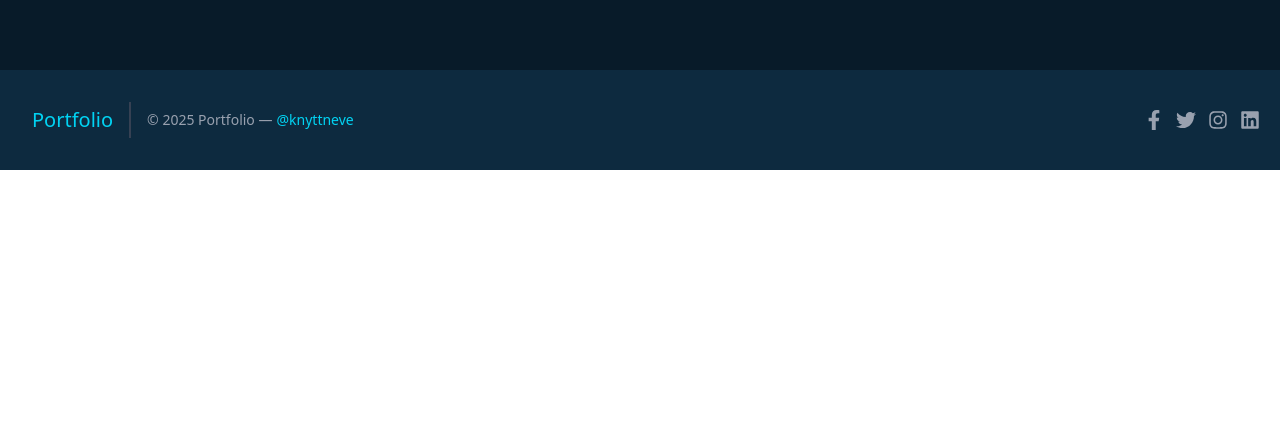
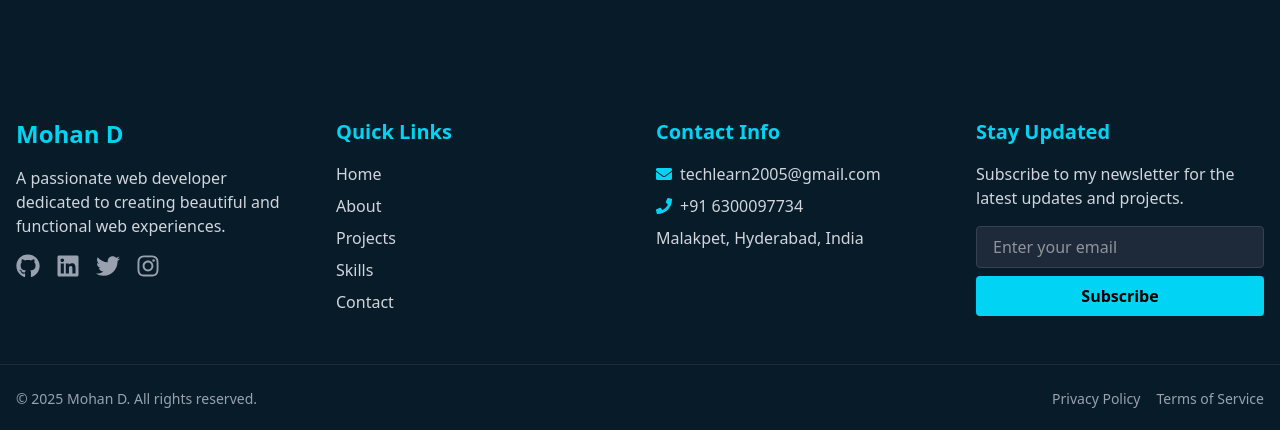
Before and after one commit to mohan141729/myportfolio, a React (Vite) app in the folder my-app/: page /#/ in a window 1280 px wide. Shown: the part 4680-5110 px from the top of the page. Before the commit the page ends 4850 px from the top, so only its background shows below. Built offline with nearby package versions, Linux system fonts and the light colour scheme; no server answers.

Commit message:
update frontend

```diff
--- a/my-app/src/components/SkillsSection.jsx
+++ b/my-app/src/components/SkillsSection.jsx
@@ -23,7 +23,7 @@ const SkillsSection = () => {
   useEffect(() => {
     const fetchSkills = async () => {
       try {
-        const response = await axios.get('http://localhost:5000/projects');
+        const response = await axios.get(`${API_URL}/projects`);
         const projects = response.data;
 
         // Extract unique skills from all projects
--- a/my-app/src/components/footerSection.jsx
+++ b/my-app/src/components/footerSection.jsx
@@ -1,42 +1,155 @@
 import React from "react";
+import { FaGithub, FaLinkedin, FaTwitter, FaInstagram, FaEnvelope, FaPhone } from "react-icons/fa";
 
-const FooterSection = ({ brandName = "Portfolio", socialLinks = [] }) => {
+const FooterSection = () => {
+  const currentYear = new Date().getFullYear();
+
   return (
-    <footer className="bg-[#0d2a3f] text-gray-300 body-font">
-      <div className="container px-5 py-8 mx-auto flex items-center sm:flex-row flex-col">
-        <span className="ml-3 text-xl text-cyan-400">{brandName}</span>
-        <p className="text-sm text-gray-400 sm:ml-4 sm:pl-4 sm:border-l-2 sm:border-gray-700 sm:py-2 sm:mt-0 mt-4">
-          © {new Date().getFullYear()} {brandName} —
+    <footer className="bg-[#081b29] text-white">
+      {/* Main Footer Content */}
+      <div className="container mx-auto px-4 py-12">
+        <div className="grid grid-cols-1 md:grid-cols-2 lg:grid-cols-4 gap-8">
+          {/* About Section */}
+          <div className="space-y-4">
+            <h3 className="text-2xl font-bold text-cyan-400">Mohan D</h3>
+            <p className="text-gray-300">
+              A passionate web developer dedicated to creating beautiful and functional web experiences.
+            </p>
+            <div className="flex space-x-4">
               <a
-            href="https://twitter.com/knyttneve"
-            className="text-cyan-400 ml-1 hover:text-indigo-300"
+                href="https://github.com/mohan141729"
+                target="_blank"
                 rel="noopener noreferrer"
+                className="text-gray-400 hover:text-cyan-400 transition-colors"
+                aria-label="GitHub"
+              >
+                <FaGithub className="w-6 h-6" />
+              </a>
+              <a
+                href="https://linkedin.com/in/your-profile"
                 target="_blank"
+                rel="noopener noreferrer"
+                className="text-gray-400 hover:text-cyan-400 transition-colors"
+                aria-label="LinkedIn"
               >
-            @knyttneve
+                <FaLinkedin className="w-6 h-6" />
               </a>
+              <a
+                href="https://twitter.com/your-handle"
+                target="_blank"
+                rel="noopener noreferrer"
+                className="text-gray-400 hover:text-cyan-400 transition-colors"
+                aria-label="Twitter"
+              >
+                <FaTwitter className="w-6 h-6" />
+              </a>
+              <a
+                href="https://instagram.com/your-handle"
+                target="_blank"
+                rel="noopener noreferrer"
+                className="text-gray-400 hover:text-cyan-400 transition-colors"
+                aria-label="Instagram"
+              >
+                <FaInstagram className="w-6 h-6" />
+              </a>
+            </div>
+          </div>
+
+          {/* Quick Links */}
+          <div className="space-y-4">
+            <h3 className="text-xl font-semibold text-cyan-400">Quick Links</h3>
+            <ul className="space-y-2">
+              <li>
+                <a href="#home" className="text-gray-300 hover:text-cyan-400 transition-colors">
+                  Home
+                </a>
+              </li>
+              <li>
+                <a href="#about" className="text-gray-300 hover:text-cyan-400 transition-colors">
+                  About
+                </a>
+              </li>
+              <li>
+                <a href="#projects" className="text-gray-300 hover:text-cyan-400 transition-colors">
+                  Projects
+                </a>
+              </li>
+              <li>
+                <a href="#skills" className="text-gray-300 hover:text-cyan-400 transition-colors">
+                  Skills
+                </a>
+              </li>
+              <li>
+                <a href="#contact" className="text-gray-300 hover:text-cyan-400 transition-colors">
+                  Contact
+                </a>
+              </li>
+            </ul>
+          </div>
+
+          {/* Contact Info */}
+          <div className="space-y-4">
+            <h3 className="text-xl font-semibold text-cyan-400">Contact Info</h3>
+            <ul className="space-y-2">
+              <li className="flex items-center space-x-2 text-gray-300">
+                <FaEnvelope className="text-cyan-400" />
+                <a href="mailto:techlearn2005@gmail.com" className="hover:text-cyan-400 transition-colors">
+                  techlearn2005@gmail.com
+                </a>
+              </li>
+              <li className="flex items-center space-x-2 text-gray-300">
+                <FaPhone className="text-cyan-400" />
+                <span>+91 6300097734</span>
+              </li>
+              <li className="text-gray-300">
+                Malakpet, Hyderabad, India
+              </li>
+            </ul>
+          </div>
+
+          {/* Newsletter */}
+          <div className="space-y-4">
+            <h3 className="text-xl font-semibold text-cyan-400">Stay Updated</h3>
+            <p className="text-gray-300">
+              Subscribe to my newsletter for the latest updates and projects.
             </p>
-        <span className="inline-flex sm:ml-auto sm:mt-0 mt-4 justify-center sm:justify-start">
-          {socialLinks.map(({ href, icon }, index) => (
-            <a key={index} href={href} className="ml-3 text-gray-400 hover:text-cyan-400">
-              {icon}
+            <form className="space-y-2">
+              <input
+                type="email"
+                placeholder="Enter your email"
+                className="w-full px-4 py-2 rounded bg-gray-800 border border-gray-700 focus:border-cyan-400 focus:outline-none text-white"
+              />
+              <button
+                type="submit"
+                className="w-full px-4 py-2 bg-cyan-400 text-black font-semibold rounded hover:bg-cyan-300 transition-colors"
+              >
+                Subscribe
+              </button>
+            </form>
+          </div>
+        </div>
+      </div>
+
+      {/* Copyright Bar */}
+      <div className="border-t border-gray-800">
+        <div className="container mx-auto px-4 py-6">
+          <div className="flex flex-col md:flex-row justify-between items-center">
+            <p className="text-gray-400 text-sm">
+              © {currentYear} Mohan D. All rights reserved.
+            </p>
+            <div className="flex space-x-4 mt-4 md:mt-0">
+              <a href="#" className="text-gray-400 hover:text-cyan-400 text-sm transition-colors">
+                Privacy Policy
               </a>
-          ))}
-        </span>
+              <a href="#" className="text-gray-400 hover:text-cyan-400 text-sm transition-colors">
+                Terms of Service
+              </a>
+            </div>
+          </div>
+        </div>
       </div>
     </footer>
   );
 };
-// Usage Example:
-import { FaFacebookF, FaTwitter, FaInstagram, FaLinkedin } from "react-icons/fa";
 
-const socialLinks = [
-  { href: "https://facebook.com", icon: <FaFacebookF className="w-5 h-5" /> },
-  { href: "https://twitter.com", icon: <FaTwitter className="w-5 h-5" /> },
-  { href: "https://instagram.com", icon: <FaInstagram className="w-5 h-5" /> },
-  { href: "https://linkedin.com", icon: <FaLinkedin className="w-5 h-5" /> },
-];
-
-export default function App() {
-  return <FooterSection brandName="Portfolio" socialLinks={socialLinks} />;
-}
+export default FooterSection;
```
Lines whose indentation alone changed are shown as unchanged.
